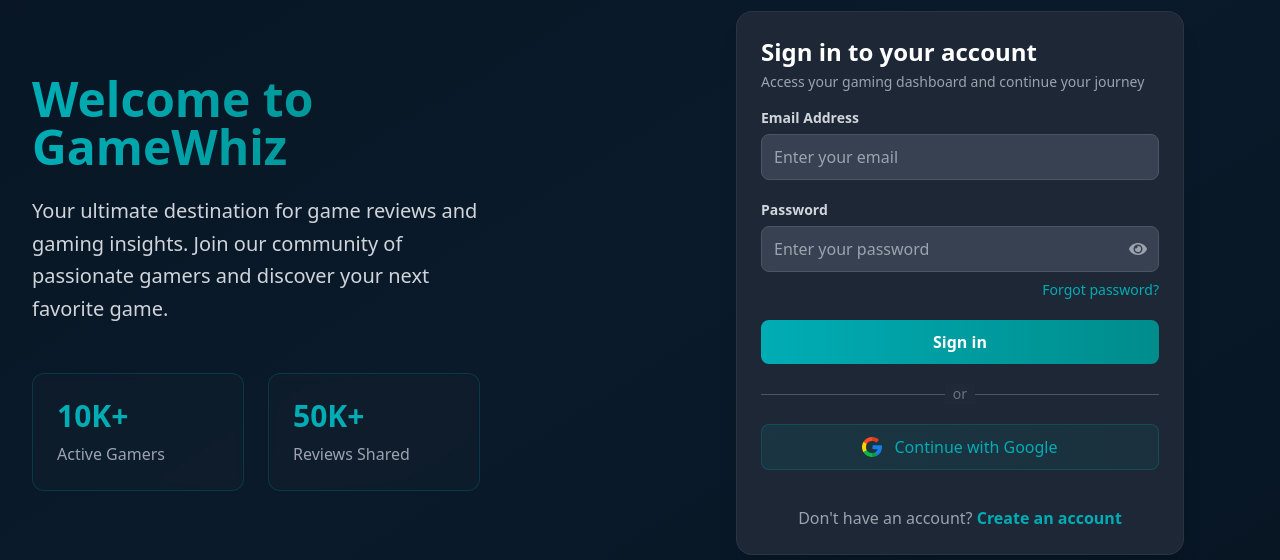
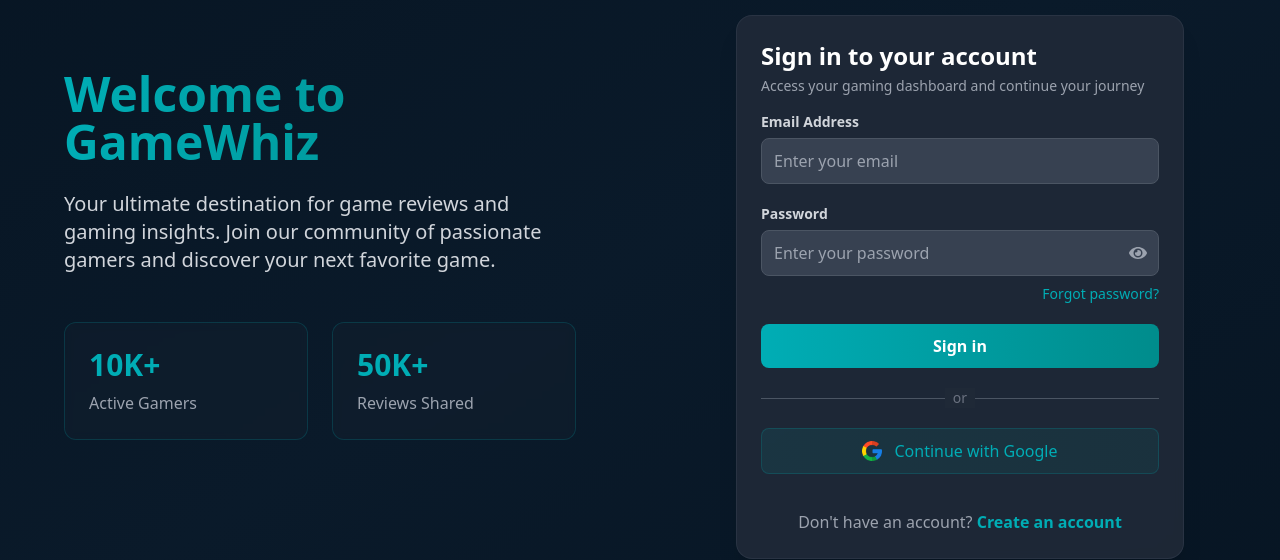
Before and after one commit to IftekarRahmanRuhit/GameWhiz-client-side, a React (Vite) app: page /login in a window 1280 px wide. Shown: the part 145-705 px from the top of the page. Built offline with nearby package versions, Linux system fonts and the light colour scheme; no server answers.

Commit message:
update login page

```diff
--- a/src/Components/Pages/Login.jsx
+++ b/src/Components/Pages/Login.jsx
@@ -1,4 +1,3 @@
-
 import { useContext, useRef, useState } from "react";
 import { Link, useNavigate } from "react-router-dom";
 import toast from "react-hot-toast";
@@ -9,7 +8,8 @@
 import { Typewriter } from "react-simple-typewriter";
 
 const Login = () => {
-  const { signINUser, signInWithGoogle, loading, setLoading } = useContext(AuthContext);
+  const { signINUser, signInWithGoogle, loading, setLoading } =
+    useContext(AuthContext);
   const [showPassword, setShowPassword] = useState(false);
   const emailRef = useRef();
   const navigate = useNavigate();
@@ -41,7 +41,9 @@
     setLoading(true);
     signInWithGoogle()
       .then(() => navigate("/"))
-      .catch(() => toast.error("Unable to sign in with Google. Please try again."))
+      .catch(() =>
+        toast.error("Unable to sign in with Google. Please try again.")
+      )
       .finally(() => setLoading(false));
   };
 
@@ -57,39 +59,50 @@
 
   return (
     <div className="bg-gradient-to-br from-[#e3ebeb] via-[#f0f6f6] to-[#e3ebeb] dark:bg-gradient-to-br dark:from-[#071523] dark:via-[#0a1a2a] dark:to-[#071523] min-h-screen">
-      <div className="flex min-h-screen">
+      {/* Container with max width to prevent excessive spreading */}
+      <div className="flex min-h-screen max-w-7xl mx-auto">
         {/* Left Side - Welcome Section */}
-         <div className="hidden lg:flex lg:w-1/2 flex-col justify-center px-8 py-2 lg:pt-16">
-           <div className="max-w-md">
-            <h1 className="text-5xl font-bold mb-6 bg-gradient-to-r from-[#00ADB5] to-[#008C8C] bg-clip-text text-transparent">
+        <div className="hidden lg:flex lg:w-1/2 flex-col justify-center px-8 xl:px-16 py-12">
+          <div className="max-w-lg mx-auto lg:mx-0">
+            <h1 className="text-4xl xl:text-5xl font-bold mb-6 bg-gradient-to-r from-[#00ADB5] to-[#008C8C] bg-clip-text text-transparent">
               <Typewriter
-                words={['Welcome to GameWhiz']}
+                words={["Welcome to GameWhiz"]}
                 loop={1}
                 cursor
-                cursorStyle='|'
+                cursorStyle="|"
                 typeSpeed={70}
               />
             </h1>
-            <p className="text-xl text-gray-600 dark:text-gray-300 mb-12 leading-relaxed">
-              Your ultimate destination for game reviews and gaming insights. Join our community of passionate gamers and discover your next favorite game.
+            <p className="text-lg xl:text-xl text-gray-600 dark:text-gray-300 mb-12 leading-relaxed">
+              Your ultimate destination for game reviews and gaming insights.
+              Join our community of passionate gamers and discover your next
+              favorite game.
             </p>
 
             {/* Stats Cards */}
-            <div className="grid grid-cols-2 gap-6">
-              <div className="bg-white/10 dark:bg-gray-800/20 backdrop-blur-sm rounded-xl border border-[#00ADB5]/20 p-6">
-                <div className="text-3xl font-bold text-[#00ADB5] mb-2">10K+</div>
-                <div className="text-gray-600 dark:text-gray-400 font-medium">Active Gamers</div>
+            <div className="grid grid-cols-2 gap-4 xl:gap-6">
+              <div className="bg-white/10 dark:bg-gray-800/20 backdrop-blur-sm rounded-xl border border-[#00ADB5]/20 p-4 xl:p-6">
+                <div className="text-2xl xl:text-3xl font-bold text-[#00ADB5] mb-2">
+                  10K+
                 </div>
-              <div className="bg-white/10 dark:bg-gray-800/20 backdrop-blur-sm rounded-xl border border-[#00ADB5]/20 p-6">
-                <div className="text-3xl font-bold text-[#00ADB5] mb-2">50K+</div>
-                <div className="text-gray-600 dark:text-gray-400 font-medium">Reviews Shared</div>
+                <div className="text-sm xl:text-base text-gray-600 dark:text-gray-400 font-medium">
+                  Active Gamers
+                </div>
+              </div>
+              <div className="bg-white/10 dark:bg-gray-800/20 backdrop-blur-sm rounded-xl border border-[#00ADB5]/20 p-4 xl:p-6">
+                <div className="text-2xl xl:text-3xl font-bold text-[#00ADB5] mb-2">
+                  50K+
+                </div>
+                <div className="text-sm xl:text-base text-gray-600 dark:text-gray-400 font-medium">
+                  Reviews Shared
+                </div>
               </div>
             </div>
           </div>
         </div>
 
         {/* Right Side - Login Form */}
-         <div className="w-full lg:w-1/2 flex items-center justify-center px-8 py-2 lg:pt-16">
+        <div className="w-full lg:w-1/2 flex items-center justify-center px-6 lg:px-8 xl:px-16 py-12 mt-16">
           <div className="w-full max-w-md">
             <div className="bg-white/95 dark:bg-gray-800/95 backdrop-blur-sm rounded-2xl shadow-xl border border-gray-200/50 dark:border-gray-700/50 overflow-hidden">
               {/* Form Header */}
@@ -138,7 +151,11 @@
                         onClick={() => setShowPassword(!showPassword)}
                         className="absolute right-3 top-1/2 transform -translate-y-1/2 text-gray-400 hover:text-[#00ADB5] transition-colors duration-200"
                       >
-                        {showPassword ? <FaEyeSlash size={18} /> : <FaEye size={18} />}
+                        {showPassword ? (
+                          <FaEyeSlash size={18} />
+                        ) : (
+                          <FaEye size={18} />
+                        )}
                       </button>
                     </div>
                     <div className="flex justify-end mt-2">
@@ -161,9 +178,24 @@
                     >
                       {loading ? (
                         <div className="flex items-center justify-center gap-2">
-                          <svg className="animate-spin w-5 h-5" fill="none" viewBox="0 0 24 24">
-                            <circle className="opacity-25" cx="12" cy="12" r="10" stroke="currentColor" strokeWidth="4"></circle>
-                            <path className="opacity-75" fill="currentColor" d="M4 12a8 8 0 018-8V0C5.373 0 0 5.373 0 12h4zm2 5.291A7.962 7.962 0 014 12H0c0 3.042 1.135 5.824 3 7.938l3-2.647z"></path>
+                          <svg
+                            className="animate-spin w-5 h-5"
+                            fill="none"
+                            viewBox="0 0 24 24"
+                          >
+                            <circle
+                              className="opacity-25"
+                              cx="12"
+                              cy="12"
+                              r="10"
+                              stroke="currentColor"
+                              strokeWidth="4"
+                            ></circle>
+                            <path
+                              className="opacity-75"
+                              fill="currentColor"
+                              d="M4 12a8 8 0 018-8V0C5.373 0 0 5.373 0 12h4zm2 5.291A7.962 7.962 0 014 12H0c0 3.042 1.135 5.824 3 7.938l3-2.647z"
+                            ></path>
                           </svg>
                           Signing In...
                         </div>
@@ -179,7 +211,9 @@
                       <div className="w-full border-t border-gray-300 dark:border-gray-600"></div>
                     </div>
                     <div className="relative flex justify-center text-sm">
-                      <span className="px-2 bg-white dark:bg-gray-800 text-gray-500">or</span>
+                      <span className="px-2 bg-white dark:bg-gray-800 text-gray-500">
+                        or
+                      </span>
                     </div>
                   </div>
 
```
Lines whose indentation alone changed are shown as unchanged.
